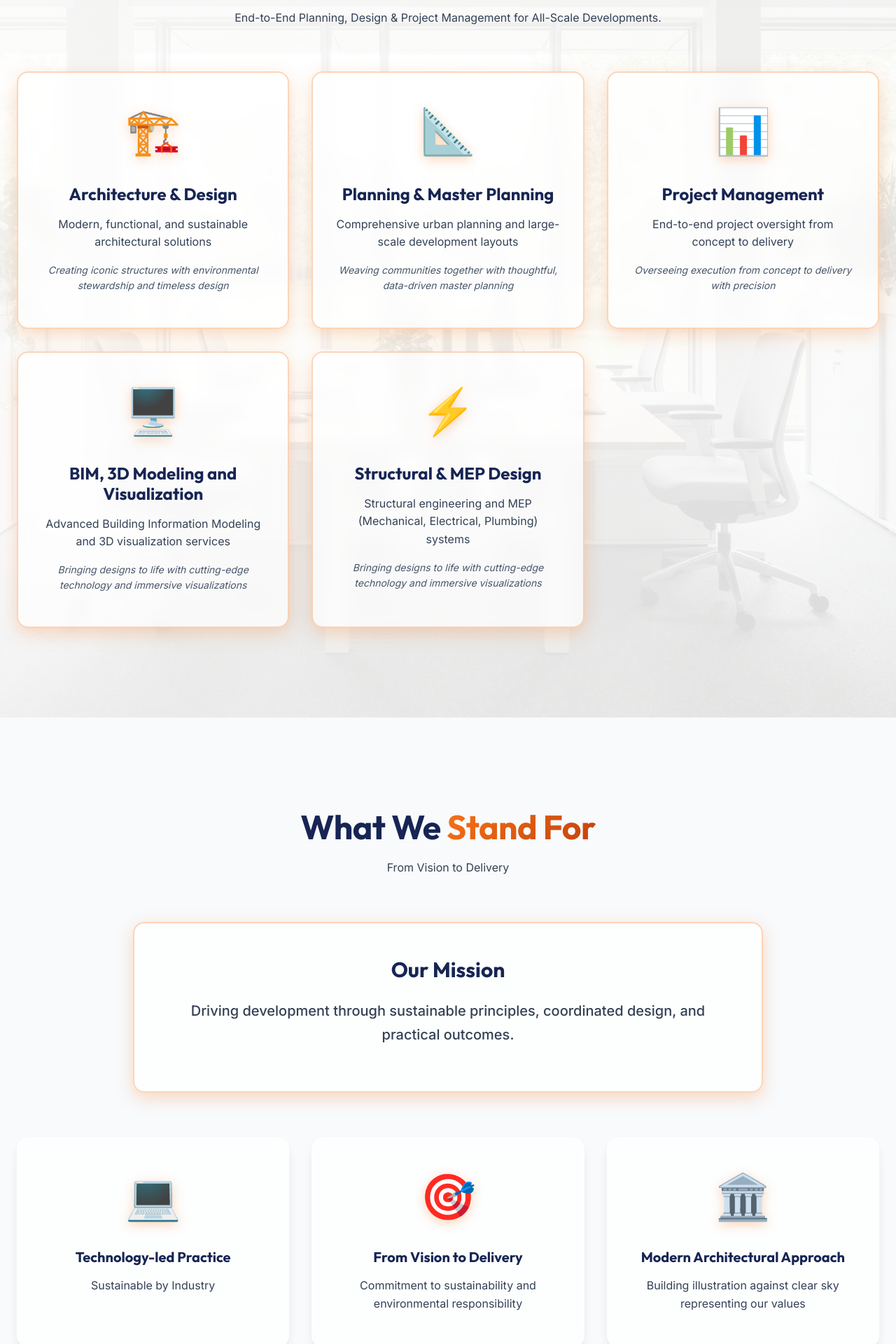
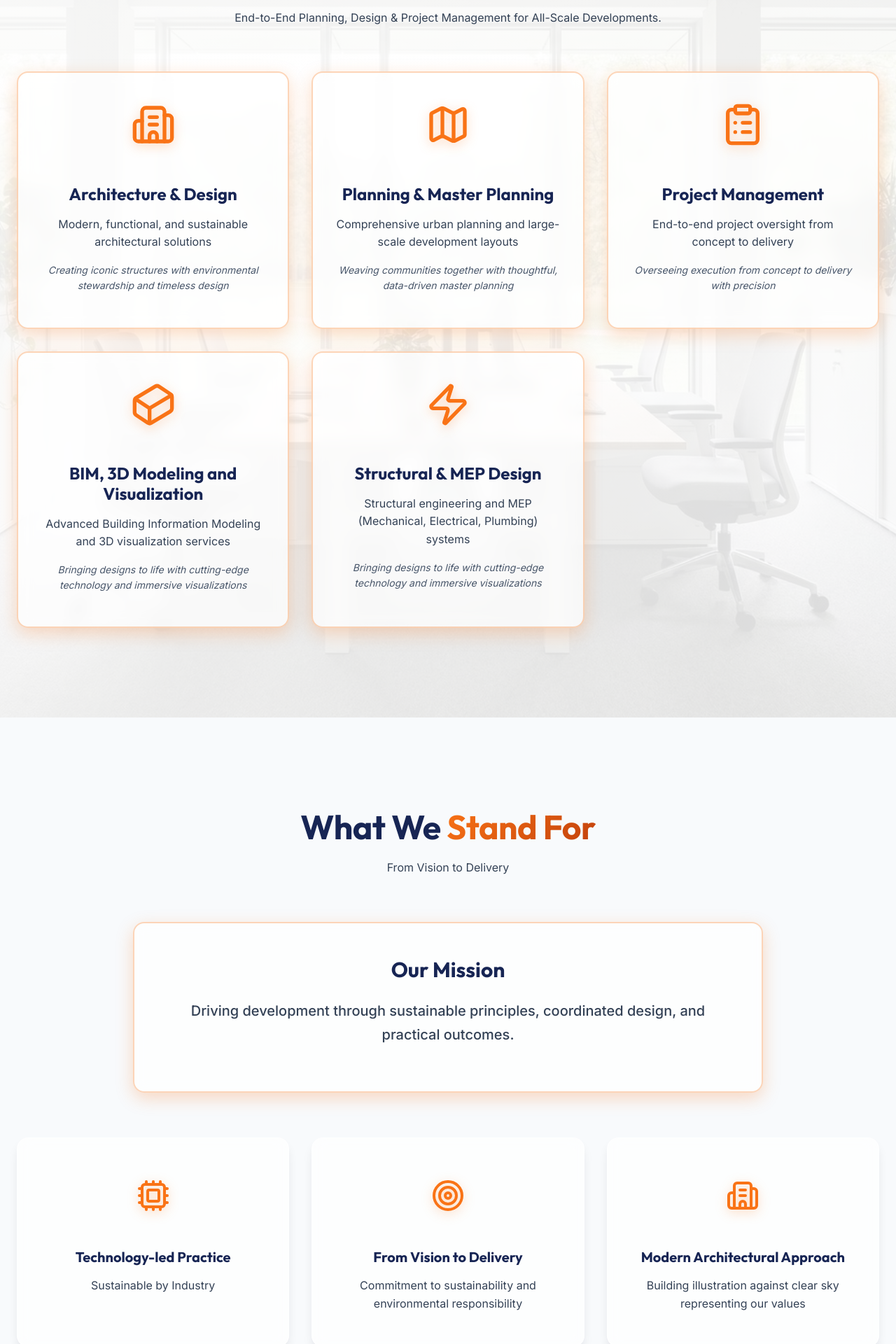
Before and after one commit to ayushghodke/Vishwakalpa, a React (Vite) app: page / in a window 1280 px wide. Shown: the part 1920-3840 px from the top of the page at 70% size. Built offline with nearby package versions, Linux system fonts and the light colour scheme.

Commit message:
Icons Has changed

```diff
--- a/package.json
+++ b/package.json
@@ -10,6 +10,7 @@
     "preview": "vite preview"
   },
   "dependencies": {
+    "lucide-react": "^0.563.0",
     "react": "^19.2.0",
     "react-dom": "^19.2.0"
   },
--- a/src/sections/About.tsx
+++ b/src/sections/About.tsx
@@ -1,13 +1,14 @@
 import './About.css';
 import contentData from '../assets/content.json';
+import { Cpu, Target, Building2, CheckCircle2, Globe2 } from 'lucide-react';
 
 const About = () => {
     const { company, coreValues, websiteRecommendations, globalPresence } = contentData;
 
-    const valueIcons: Record<string, string> = {
-        'Technology-led Practice': '💻',
-        'From Vision to Delivery': '🎯',
-        'Modern Architectural Approach': '🏛️'
+    const valueIcons: Record<string, React.ReactNode> = {
+        'Technology-led Practice': <Cpu size={48} className="text-accent" />,
+        'From Vision to Delivery': <Target size={48} className="text-accent" />,
+        'Modern Architectural Approach': <Building2 size={48} className="text-accent" />
     };
 
     return (
@@ -34,7 +35,7 @@ const About = () => {
                     {coreValues.map((value, index) => (
                         <div key={index} className="value-card glass-card animate-fade-in">
                             <div className="value-icon">
-                                {valueIcons[value.title as keyof typeof valueIcons]}
+                                {valueIcons[value.title]}
                             </div>
                             <h4>{value.title}</h4>
                             <p>{value.description}</p>
@@ -47,7 +48,7 @@ const About = () => {
                     <div className="tagline-grid">
                         {company.taglines.slice(0, 3).map((tagline, index) => (
                             <div key={index} className="tagline-item">
-                                <span className="tagline-accent">✓</span>
+                                <span className="tagline-accent"><CheckCircle2 size={24} /></span>
                                 <p>{tagline}</p>
                             </div>
                         ))}
@@ -86,7 +87,7 @@ const About = () => {
                     <div className="regions-grid">
                         {globalPresence.regions.map((region, index) => (
                             <div key={index} className="region-card glass-card">
-                                <div className="region-icon">🌍</div>
+                                <div className="region-icon"><Globe2 size={40} className="text-accent" /></div>
                                 <p className="region-name">{region}</p>
                             </div>
                         ))}
--- a/src/sections/Contact.tsx
+++ b/src/sections/Contact.tsx
@@ -1,5 +1,6 @@
 import './Contact.css';
 import contentData from '../assets/content.json';
+import { MapPin, Phone, Mail } from 'lucide-react';
 
 const Contact = () => {
     const { company } = contentData;
@@ -24,7 +25,7 @@ const Contact = () => {
                             <h3>Get in Touch</h3>
 
                             <div className="contact-item">
-                                <div className="contact-icon">📍</div>
+                                <div className="contact-icon"><MapPin className="text-accent" size={24} /></div>
                                 <div>
                                     <p className="contact-label">Address</p>
                                     <p className="contact-value">{company.contact.address}</p>
@@ -32,7 +33,7 @@ const Contact = () => {
                             </div>
 
                             <div className="contact-item">
-                                <div className="contact-icon">📞</div>
+                                <div className="contact-icon"><Phone className="text-accent" size={24} /></div>
                                 <div>
                                     <p className="contact-label">Phone</p>
                                     <a href={`tel:${company.contact.phone}`} className="contact-value">
@@ -42,7 +43,7 @@ const Contact = () => {
                             </div>
 
                             <div className="contact-item">
-                                <div className="contact-icon">📧</div>
+                                <div className="contact-icon"><Mail className="text-accent" size={24} /></div>
                                 <div>
                                     <p className="contact-label">Email</p>
                                     <a href={`mailto:${company.contact.email}`} className="contact-value">
--- a/src/sections/Services.tsx
+++ b/src/sections/Services.tsx
@@ -1,15 +1,16 @@
 import './Services.css';
 import contentData from '../assets/content.json';
+import { Building2, Map, ClipboardList, Cuboid, Zap } from 'lucide-react';
 
 const Services = () => {
     const services = contentData.services;
 
-    const serviceIcons: Record<string, string> = {
-        'architecture-design': '🏗️',
-        'planning-master-planning': '📐',
-        'project-management': '📊',
-        'bim-3d-modeling': '🖥️',
-        'structural-mep': '⚡'
+    const serviceIcons: Record<string, React.ReactNode> = {
+        'architecture-design': <Building2 size={64} className="text-accent" />,
+        'planning-master-planning': <Map size={64} className="text-accent" />,
+        'project-management': <ClipboardList size={64} className="text-accent" />,
+        'bim-3d-modeling': <Cuboid size={64} className="text-accent" />,
+        'structural-mep': <Zap size={64} className="text-accent" />
     };
 
     return (
@@ -31,7 +32,7 @@ const Services = () => {
                     {services.map((service) => (
                         <div key={service.id} className="service-card glass-card-gold">
                             <div className="service-icon">
-                                {serviceIcons[service.id as keyof typeof serviceIcons]}
+                                {serviceIcons[service.id]}
                             </div>
                             <h3>{service.title}</h3>
                             <p className="service-description">{service.description}</p>
```
Also changed, not shown: 1 other file (tests, documents, lock files or other folders).
